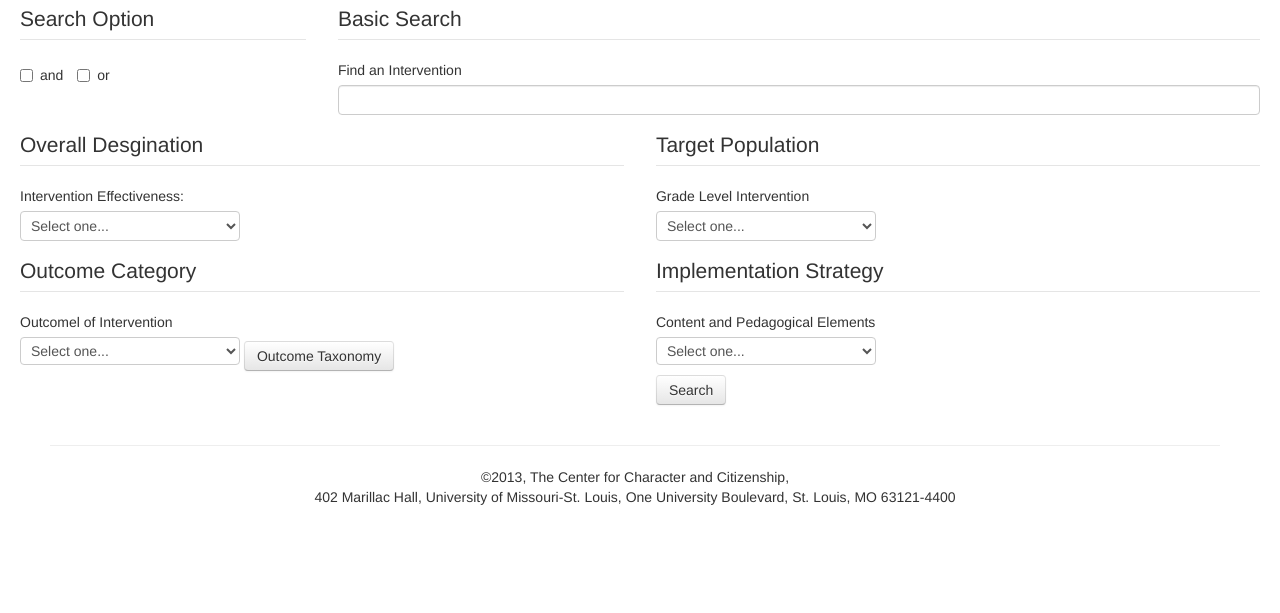
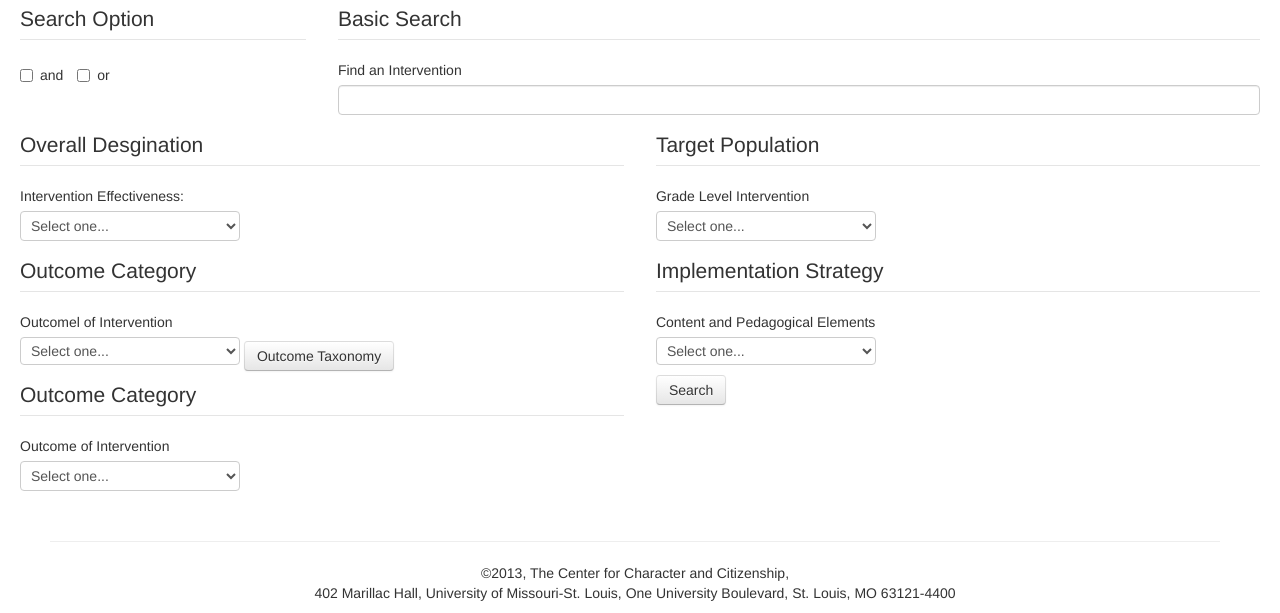
Before and after one commit to pbetts1/wwce-online, a CodeIgniter app: page /index.php/advanced/index in a window 1280 px wide. Shown: the part 294-907 px from the top of the page. Before the commit the page ends 799 px from the top, so only its background shows below. Run offline with CodeIgniter, Linux system fonts and the light colour scheme; some libraries are stand-ins or nearby versions.

Commit message:
outcomes form field change

```diff
--- a/application/views/advanced_view.php
+++ b/application/views/advanced_view.php
@@ -98,6 +98,27 @@
 							<button class="btn">Outcome Taxonomy</button>
 						</fieldset>
 
+						<?php
+							echo form_fieldset('Outcome Category');
+							echo form_label('Outcome of Intervention');
+                             $options = array(
+						                  'selected'  => 'Select one...',
+						                  'Risk Behavior'    => 'Risk Behavior',
+						                  'Competencies'   => 'Pro-Social Competencies',
+						                  'School Based outcome' => 'School-Based outcome',
+						                  'Emotional' => 'General Social-Emotional');
+
+					        echo form_dropdown('outcomes', $options, 'selected');
+                            echo form_fieldset_close();
+                            ?>
+
+
+
+
+
+
+
+
 				</section>
 
 				<section class="span6">
```
